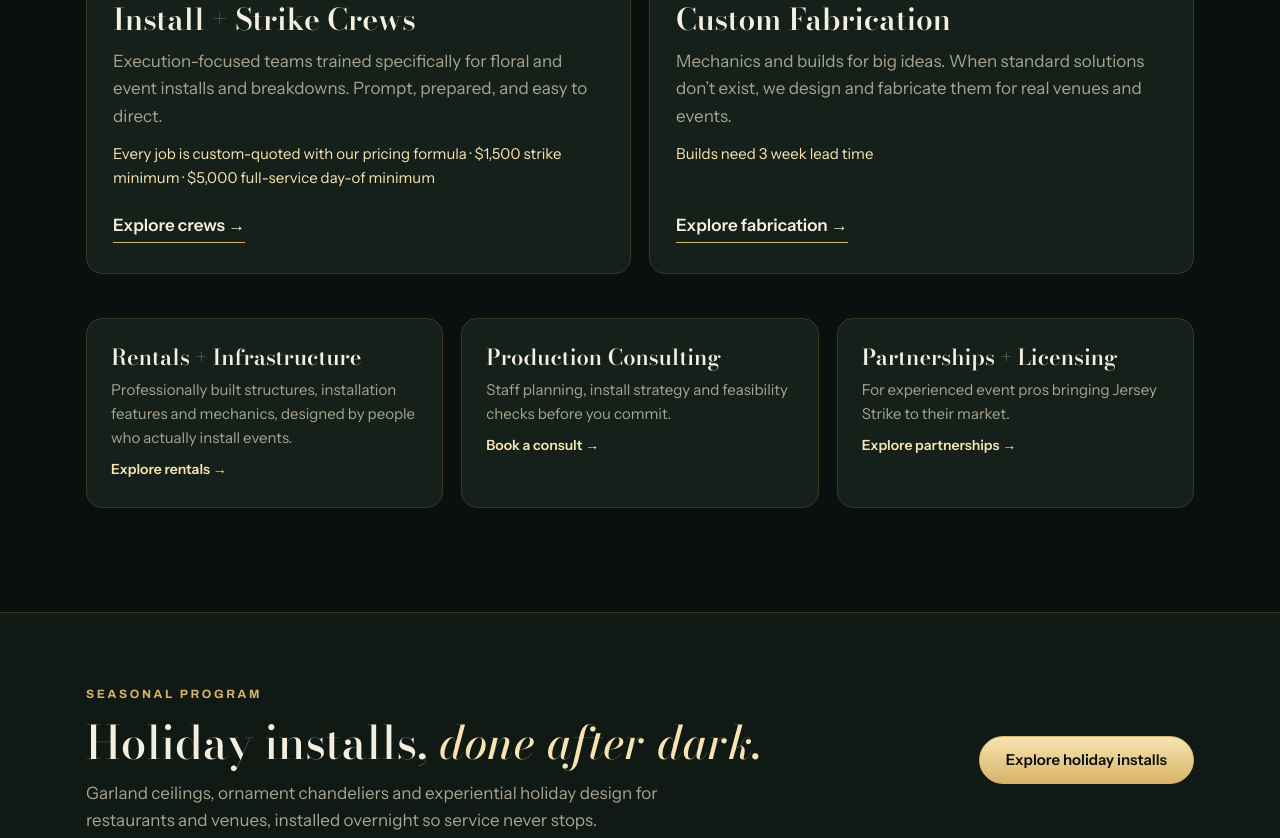
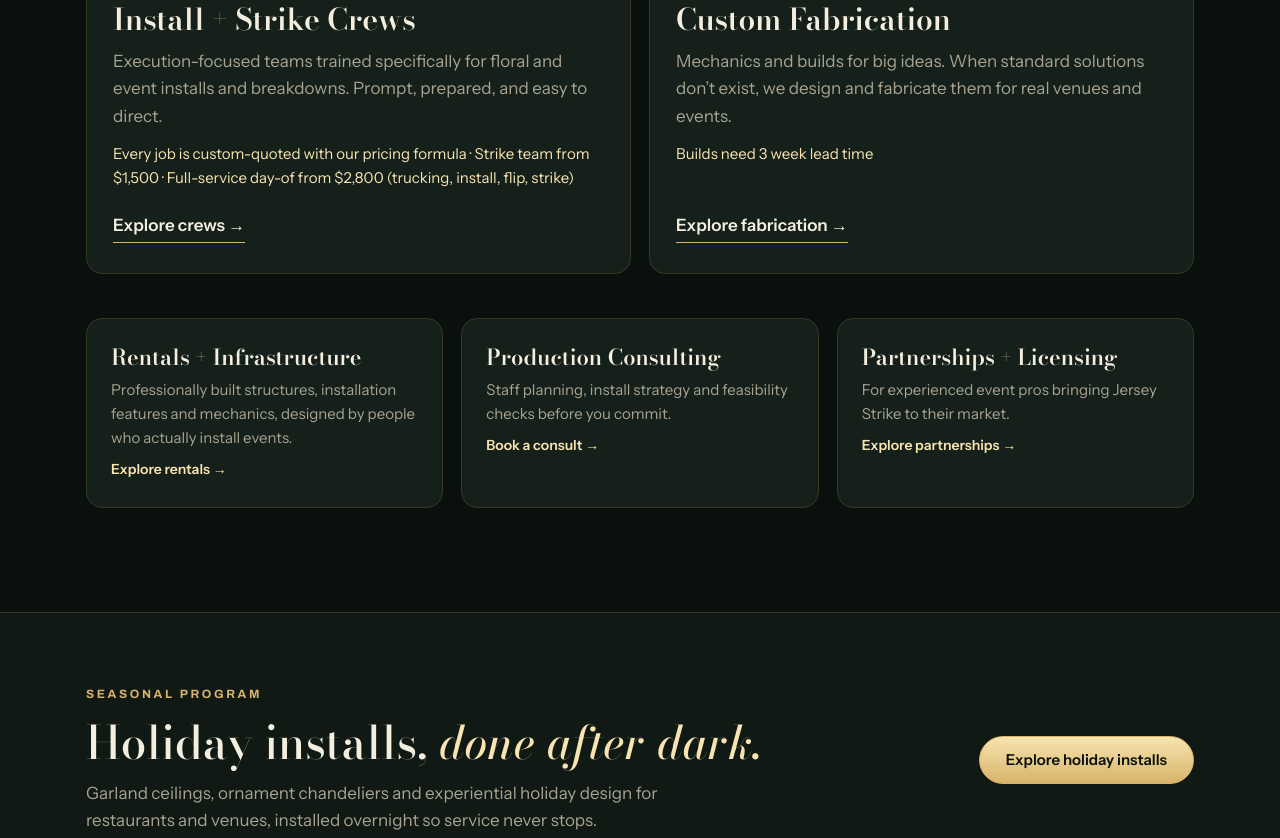
Before and after one commit to jerseystrikeco/jersey-strike-website, a website: page public/index.html in a window 1280 px wide. Shown: the part 2394-3232 px from the top of the page. Drawn offline with nearby package versions, Linux system fonts and the light colour scheme.

Commit message:
Add files via upload

```diff
--- a/public/index.html
+++ b/public/index.html
@@ -101,7 +101,7 @@
 <p style="margin: 0; font-family: 'Archivo', sans-serif; font-stretch: 125%; font-weight: 700; font-size: 11px; letter-spacing: 0.22em; text-transform: uppercase; color: #D8B46A">Most booked</p>
 <h3 style="margin: 0; font-family: 'Bodoni Moda', serif; font-weight: 600; font-size: 30px; line-height: 1.1">Install + Strike Crews</h3>
 <p style="margin: 0; color: #A8A391">Execution-focused teams trained specifically for floral and event installs and breakdowns. Prompt, prepared, and easy to direct.</p>
-<p style="margin: 0; font-size: 15px; color: #F7E4B0">Every job is custom-quoted with our pricing formula · $1,500 strike minimum · $5,000 full-service day-of minimum</p>
+<p style="margin: 0; font-size: 15px; color: #F7E4B0">Every job is custom-quoted with our pricing formula · Strike team from $1,500 · Full-service day-of from $2,800 (trucking, install, flip, strike)</p>
 <a href="/staffing/" style="margin-top: auto; align-self: flex-start; color: #F4EEDF; text-decoration: none; border-bottom: 1px solid #D8B46A; padding: 10px 0 3px; font-weight: 600">Explore crews →</a>
 </div>
 </article>
@@ -243,7 +243,7 @@
 <p style="margin: 0; color: #5C574A">Send your date and preliminary proposal or run of show. We run it through our pricing formula for an accurate quote, and help you plan crew, trucks and install timing along the way.</p>
 <dl style="margin: 0; display: grid; grid-template-columns: repeat(2, minmax(0, 1fr)); gap: 18px 24px">
 <div style="border-top: 1px solid #9A7838; padding-top: 12px"><dt style="font-family: 'Archivo', sans-serif; font-stretch: 118%; font-size: 11px; letter-spacing: 0.18em; text-transform: uppercase; color: #5C574A">Pricing</dt><dd style="margin: 4px 0 0; font-family: 'Bodoni Moda', serif; font-style: italic; font-size: 22px">Custom formula, per job</dd></div>
-<div style="border-top: 1px solid #9A7838; padding-top: 12px"><dt style="font-family: 'Archivo', sans-serif; font-stretch: 118%; font-size: 11px; letter-spacing: 0.18em; text-transform: uppercase; color: #5C574A">Minimums</dt><dd style="margin: 4px 0 0; font-family: 'Bodoni Moda', serif; font-style: italic; font-size: 18px; line-height: 1.35">$1,500 strike<br>$5,000 full-service day-of</dd></div>
+<div style="border-top: 1px solid #9A7838; padding-top: 12px"><dt style="font-family: 'Archivo', sans-serif; font-stretch: 118%; font-size: 11px; letter-spacing: 0.18em; text-transform: uppercase; color: #5C574A">Starting at</dt><dd style="margin: 4px 0 0; font-family: 'Bodoni Moda', serif; font-style: italic; font-size: 18px; line-height: 1.35">Strike team from $1,500<br>Full-service from $2,800<br><span style="font-family: 'Instrument Sans', sans-serif; font-style: normal; font-size: 13px; color: #5C574A">trucking, install, flip, strike</span></dd></div>
 <div style="border-top: 1px solid #9A7838; padding-top: 12px"><dt style="font-family: 'Archivo', sans-serif; font-stretch: 118%; font-size: 11px; letter-spacing: 0.18em; text-transform: uppercase; color: #5C574A">Book</dt><dd style="margin: 4px 0 0; font-family: 'Bodoni Moda', serif; font-style: italic; font-size: 22px">When your client signs</dd></div>
 <div style="border-top: 1px solid #9A7838; padding-top: 12px"><dt style="font-family: 'Archivo', sans-serif; font-stretch: 118%; font-size: 11px; letter-spacing: 0.18em; text-transform: uppercase; color: #5C574A">We reply</dt><dd style="margin: 4px 0 0; font-family: 'Bodoni Moda', serif; font-style: italic; font-size: 22px">Within 1 business day</dd></div>
 </dl>
```
